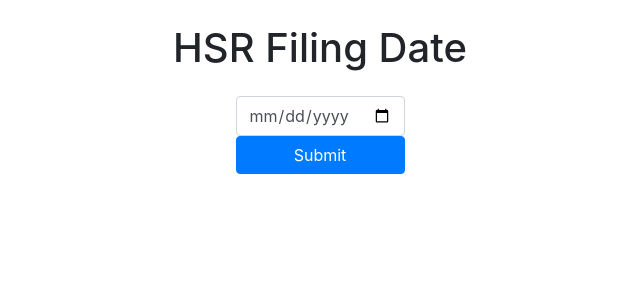
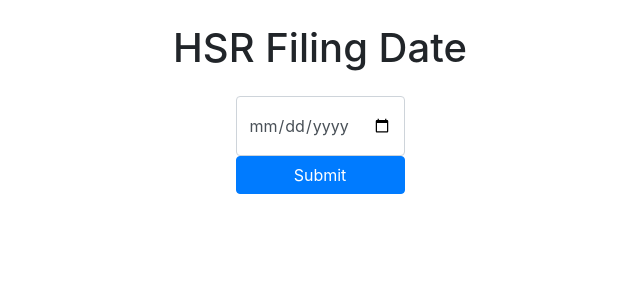
Before and after one commit to nmasnadi/hsr_filing, a Flask app: page / in a window 1280 px wide. Shown: the top 300 px of the page, without its empty margins (320-960 px from the left). Run offline with Flask 2, Linux system fonts and the light colour scheme; some libraries are stand-ins or nearby versions.

Commit message:
date input size

```diff
--- a/templates/index.html
+++ b/templates/index.html
@@ -6,6 +6,11 @@
   <link rel="stylesheet" href="https://maxcdn.bootstrapcdn.com/bootstrap/4.0.0/css/bootstrap.min.css" integrity="sha384-Gn5384xqQ1aoWXA+058RXPxPg6fy4IWvTNh0E263XmFcJlSAwiGgFAW/dAiS6JXm" crossorigin="anonymous">
   <title>HSR Waiting Period</title>
 </head>
+<style>
+input {
+      width: 150px; height: 60px;
+    }
+</style>
 <body>
 
 <div class="container d-sm-inline p-5">
@@ -14,20 +19,15 @@
   </div>
   <div class="row justify-content-center pt-3">
     <form method="POST" action="/">
+      <!-- <div class="input-append date datepicker no-padding" data-date-format="yyyy-mm-dd">
+          <input class="input-medium" size="16" type="date">
+          <span class="add-on"><i class="icon-th"></i></span>
+      </div> -->
       <input class="form-control" type="date" id="hsr" name="hsr">
       <button type="submit" class="btn btn-primary w-100">Submit</button>
     </form>
   </div>
-  <!-- <div class="row justify-content-center">
-    <form method="POST" action="/">
-      <div class="row justify-content-center">
-        <input type="date" id="hsr" name="hsr">
-      </div>
-      <div class="row justify-content-center">
-        <input type="submit">
-      </div>
-    </form>
-  </div> -->
+
   {% if show_messages %}
     <div class="row justify-content-center pt-5">
       <h2> Filing date: {{ start_date|safe }} </h2>
```
